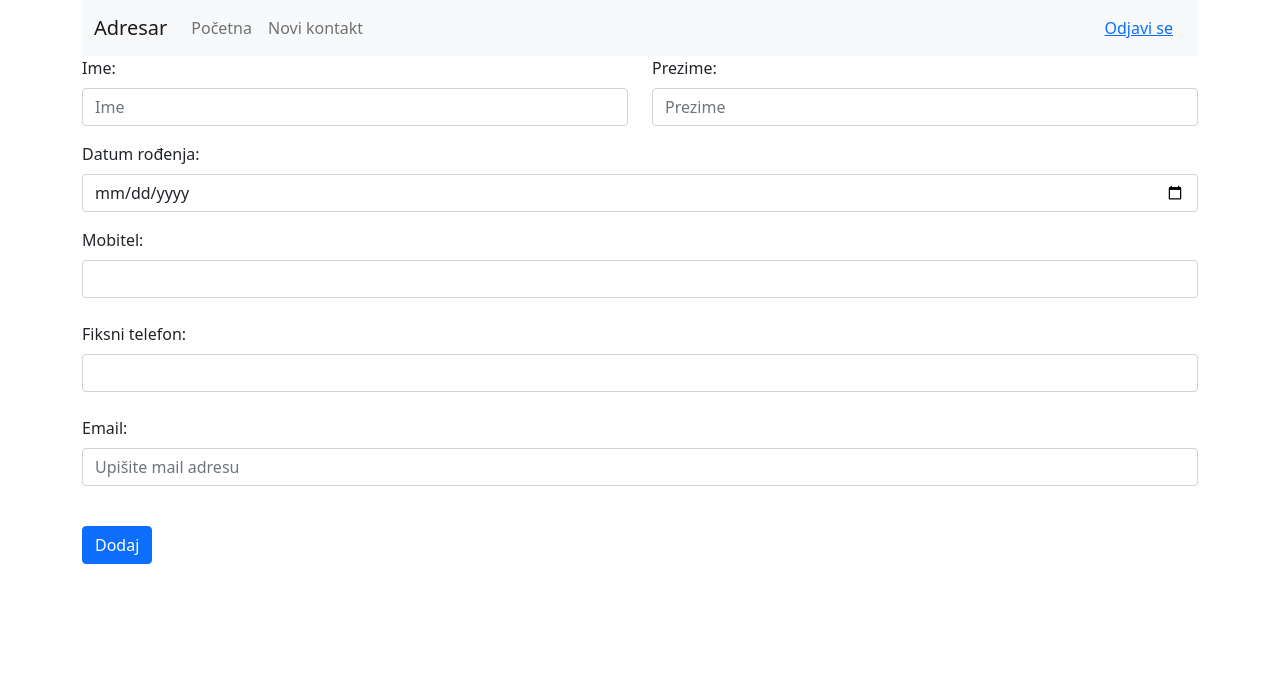
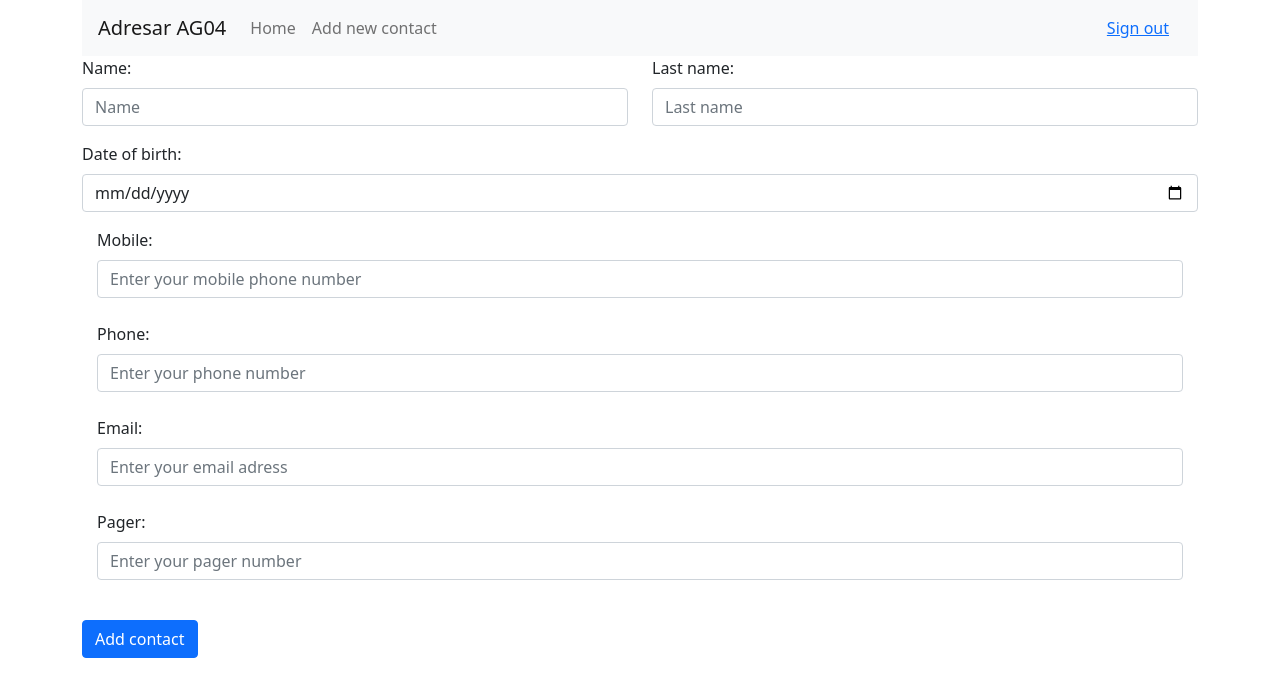
Before and after one commit to ivanrastegorac/adresar, a React (Create React App) app: page /kontakt in a window 1280 px wide. Shown: the top 696 px of the page. Built offline with nearby package versions, Linux system fonts and the light colour scheme; no server answers.

Commit message:
Added new component

```diff
--- a/public/index.html
+++ b/public/index.html
@@ -10,34 +10,28 @@
       content="Web site created using create-react-app"
     />
     <link rel="apple-touch-icon" href="%PUBLIC_URL%/logo192.png" />
-    <!--
-      manifest.json provides metadata used when your web app is installed on a
-      user's mobile device or desktop. See https://developers.google.com/web/fundamentals/web-app-manifest/
-    -->
+
     <link rel="manifest" href="%PUBLIC_URL%/manifest.json" />
-    <!--
-      Notice the use of %PUBLIC_URL% in the tags above.
-      It will be replaced with the URL of the `public` folder during the build.
-      Only files inside the `public` folder can be referenced from the HTML.
-
-      Unlike "/favicon.ico" or "favicon.ico", "%PUBLIC_URL%/favicon.ico" will
-      work correctly both with client-side routing and a non-root public URL.
-      Learn how to configure a non-root public URL by running `npm run build`.
-    -->
-    <title>React App</title>
+    <title>Adresar AG04</title>
+    <link
+      rel="stylesheet"
+      href="https://fonts.googleapis.com/css?family=Roboto|Varela+Round"
+    />
+    <link
+      rel="stylesheet"
+      href="https://stackpath.bootstrapcdn.com/bootstrap/4.5.0/css/bootstrap.min.css"
+    />
+    <link
+      rel="stylesheet"
+      href="https://fonts.googleapis.com/icon?family=Material+Icons"
+    />
+    <link
+      rel="stylesheet"
+      href="https://maxcdn.bootstrapcdn.com/font-awesome/4.7.0/css/font-awesome.min.css"
+    />
   </head>
   <body>
     <noscript>You need to enable JavaScript to run this app.</noscript>
     <div id="root"></div>
-    <!--
-      This HTML file is a template.
-      If you open it directly in the browser, you will see an empty page.
-
-      You can add webfonts, meta tags, or analytics to this file.
-      The build step will place the bundled scripts into the <body> tag.
-
-      To begin the development, run `npm start` or `yarn start`.
-      To create a production bundle, use `npm run build` or `yarn build`.
-    -->
   </body>
 </html>
--- /dev/null
+++ b/src/components/AddNewContact.js
@@ -0,0 +1,151 @@
+import React, { useState } from 'react';
+import {
+  Navbar,
+  Container,
+  Nav,
+  Button,
+  Form,
+  Row,
+  Col,
+} from 'react-bootstrap';
+import { useNavigate } from 'react-router';
+import { useAuth } from '../contexts/AuthContext';
+import { Link } from 'react-router-dom';
+
+export default function Adresar() {
+  const navigate = useNavigate();
+  const [error, setError] = useState('');
+  const { logout } = useAuth();
+  const { add } = useAuth();
+
+  async function handleLogout() {
+    setError('');
+
+    try {
+      await logout();
+      navigate('/');
+    } catch {
+      setError('Failed to log out');
+    }
+  }
+
+  async function handleSubmit(e) {
+    e.preventDefault();
+
+    try {
+      await add();
+      navigate('/');
+    } catch {
+      setError('Failed to add contact');
+    }
+  }
+
+  return (
+    <>
+      <Navbar bg="light" variant="light" sticky="top">
+        <Container>
+          <Navbar.Brand as={Link} to={'/adresar'}>
+            Adresar AG04
+          </Navbar.Brand>
+          <Navbar.Toggle aria-controls="basic-navbar-nav" />
+          <Navbar.Collapse id="basic-navbar-nav">
+            <Nav className="me-auto">
+              <Nav.Link as={Link} to={'/adresar'}>
+                Home
+              </Nav.Link>
+              <Nav.Link as={Link} to={'/kontakt'}>
+                Add new contact
+              </Nav.Link>
+            </Nav>
+          </Navbar.Collapse>
+          <div className="">
+            <Button variant="link" onClick={handleLogout}>
+              Sign out
+            </Button>
+          </div>
+        </Container>
+      </Navbar>
+      <div>
+        <Form onSubmit={handleSubmit}>
+          <Row className="mb-3">
+            <Form.Group as={Col}>
+              <Form.Label>Name:</Form.Label>
+              <Form.Control
+                type="text"
+                name="name"
+                placeholder="Name"
+                required
+              />
+            </Form.Group>
+
+            <Form.Group as={Col}>
+              <Form.Label>Last name:</Form.Label>
+              <Form.Control
+                type="text"
+                name="last name"
+                placeholder="Last name"
+                required
+              />
+            </Form.Group>
+          </Row>
+
+          <Form.Group className="mb-3" controlId="Calendar">
+            <Form.Label>Date of birth:</Form.Label>
+            <Form.Control type="date" name="datum" />
+          </Form.Group>
+
+          <Col className="mb-3">
+            <Form.Group>
+              <Form.Label>Mobile:</Form.Label>
+              <Form.Control
+                type="number"
+                name="mobile"
+                placeholder="Enter your mobile phone number"
+                required
+              />
+            </Form.Group>
+            <br />
+
+            <Form.Group>
+              <Form.Label>Phone:</Form.Label>
+              <Form.Control
+                type="number"
+                name="phone"
+                placeholder="Enter your phone number"
+              />
+            </Form.Group>
+            <br />
+
+            <Form.Group>
+              <Form.Label>Email:</Form.Label>
+              <Form.Control
+                type="email"
+                name="email"
+                placeholder="Enter your email adress"
+              />
+            </Form.Group>
+            <br />
+
+            <Form.Group>
+              <Form.Label>Pager:</Form.Label>
+              <Form.Control
+                type="number"
+                name="pager"
+                placeholder="Enter your pager number"
+              />
+            </Form.Group>
+            <br />
+          </Col>
+          <Button
+            variant="primary"
+            type="submit"
+            className="btn btn-primary"
+            onClick={handleSubmit}
+          >
+            Add contact
+          </Button>
+        </Form>
+      </div>
+    </>
+  );
+}
--- a/src/components/Adresar.js
+++ b/src/components/Adresar.js
@@ -2,21 +2,22 @@ import React, { useState } from 'react';
 import { Navbar, Container, Nav, Button } from 'react-bootstrap';
 import { useNavigate } from 'react-router';
 import { useAuth } from '../contexts/AuthContext';
-import {  Link } from "react-router-dom"
+import { Link } from 'react-router-dom';
+import ContactList from './ContactList';
 
 export default function Adresar() {
   const navigate = useNavigate();
-  const [ error, setError ] = useState("");
+  const [error, setError] = useState('');
   const { logout } = useAuth();
 
   async function handleLogout() {
-    setError('')
+    setError('');
 
     try {
-      await logout()
-      navigate('/login')
+      await logout();
+      navigate('/');
     } catch {
-      setError('Failed to log out')
+      setError('Failed to log out');
     }
   }
 
@@ -24,21 +25,28 @@ export default function Adresar() {
     <>
       <Navbar bg="light" variant="light" sticky="top">
         <Container>
-          <Navbar.Brand as={Link} to={"/adresar"}>Adresar</Navbar.Brand>
+          <Navbar.Brand as={Link} to={'/adresar'}>
+            Adresar AG04
+          </Navbar.Brand>
           <Navbar.Toggle aria-controls="basic-navbar-nav" />
           <Navbar.Collapse id="basic-navbar-nav">
             <Nav className="me-auto">
-              <Nav.Link as={Link} to={"/adresar"}>Početna</Nav.Link>
-              <Nav.Link as={Link} to={"/kontakt"}>Novi kontakt</Nav.Link>
+              <Nav.Link as={Link} to={'/adresar'}>
+                Home
+              </Nav.Link>
+              <Nav.Link as={Link} to={'/kontakt'}>
+                Add new contact
+              </Nav.Link>
             </Nav>
           </Navbar.Collapse>
           <div className="">
             <Button variant="link" onClick={handleLogout}>
-              Odjavi se
+              Sign out
             </Button>
           </div>
         </Container>
       </Navbar>
+      <ContactList />
     </>
   );
 }
--- a/src/components/App.js
+++ b/src/components/App.js
@@ -1,10 +1,10 @@
-import React from "react";
-import Login from "./Login";
-import { Container } from "react-bootstrap";
-import { AuthProvider } from "../contexts/AuthContext";
-import { BrowserRouter as Router, Routes, Route } from "react-router-dom";
-import Adresar from "./Adresar";
-import Kontakt from "./Kontakt";
+import React from 'react';
+import Login from './Login';
+import { Container } from 'react-bootstrap';
+import { AuthProvider } from '../contexts/AuthContext';
+import { BrowserRouter as Router, Routes, Route } from 'react-router-dom';
+import Adresar from './Adresar';
+import AddNewContact from './AddNewContact';
 
 function App() {
   return (
@@ -13,9 +13,9 @@ function App() {
         <Router>
           <AuthProvider>
             <Routes>
-                <Route path="/adresar" element={<Adresar/>} />
-                <Route path="/login" element={<Login/>} />
-                <Route path="/kontakt" element={<Kontakt/>}/>
+              <Route path="/adresar" element={<Adresar />} />
+              <Route path="/" element={<Login />} />
+              <Route path="/kontakt" element={<AddNewContact />} />
             </Routes>
           </AuthProvider>
         </Router>
--- /dev/null
+++ b/src/components/Contact.js
@@ -0,0 +1,12 @@
+export default function Contact({ contact }) {
+  return (
+    <>
+      <td>{contact.name}</td>
+      <td>{contact.lastName}</td>
+      <td>{contact.mobile}</td>
+      <td>{contact.phone}</td>
+      <td>{contact.email}</td>
+      <td>{contact.pager}</td>
+    </>
+  );
+}
--- /dev/null
+++ b/src/components/ContactList.js
@@ -0,0 +1,67 @@
+import React from 'react';
+import Contact from './Contact';
+
+export const contacts = [
+  {
+    id: 1,
+    name: 'Tom',
+    lastName: 'Hardy',
+    mobile: '0915464578',
+    phone: '12',
+    email: 'tomica@gmail.com',
+    pager: '322',
+  },
+  {
+    id: 2,
+    name: 'Pero',
+    lastName: 'Perić',
+    mobile: '09154634438',
+    phone: '231',
+    email: 'perica@gmail.com',
+    pager: '123456789',
+  },
+  {
+    id: 3,
+    name: 'Maja',
+    lastName: 'Majić',
+    mobile: '0981264578',
+    phone: '98765433',
+    email: 'maja@gmail.com',
+    pager: '',
+  },
+  {
+    id: 4,
+    name: 'Tonka',
+    lastName: 'Tonić',
+    mobile: '099498578',
+    phone: '',
+    email: 'tonaBandera@gmail.com',
+    pager: '',
+  },
+];
+
+export default function ContactList() {
+  return (
+    <>
+      <table>
+        <thead>
+          <tr>
+            <th>Name</th>
+            <th>Last Name</th>
+            <th>Mobile</th>
+            <th>Phone</th>
+            <th>Email</th>
+            <th>Pager</th>
+          </tr>
+        </thead>
+        <tbody>
+          {contacts.map((contact) => (
+            <tr key={contact.id}>
+              <Contact contact={contact} />
+            </tr>
+          ))}
+        </tbody>
+      </table>
+    </>
+  );
+}
--- a/src/components/Kontakt.js
+++ /dev/null
@@ -1,90 +0,0 @@
-import React, { useState } from 'react';
-import { Navbar, Container, Nav, Button, Form, Row, Col } from 'react-bootstrap';
-import { useNavigate } from 'react-router';
-import { useAuth } from '../contexts/AuthContext';
-import { Link } from 'react-router-dom';
-
-export default function Adresar() {
-  const navigate = useNavigate();
-  const [error, setError] = useState('');
-  const { logout } = useAuth();
-
-  async function handleLogout() {
-    setError('');
-
-    try {
-      await logout();
-      navigate('/login');
-    } catch {
-      setError('Failed to log out');
-    }
-  }
-
-  return (
-    <>
-      <Navbar bg="light" variant="light" sticky="top">
-        <Container>
-          <Navbar.Brand as={Link} to={'/adresar'}>
-            Adresar
-          </Navbar.Brand>
-          <Navbar.Toggle aria-controls="basic-navbar-nav" />
-          <Navbar.Collapse id="basic-navbar-nav">
-            <Nav className="me-auto">
-              <Nav.Link as={Link} to={'/adresar'}>
-                Početna
-              </Nav.Link>
-              <Nav.Link as={Link} to={'/kontakt'}>
-                Novi kontakt
-              </Nav.Link>
-            </Nav>
-          </Navbar.Collapse>
-          <div className="">
-            <Button variant="link" onClick={handleLogout}>
-              Odjavi se
-            </Button>
-          </div>
-        </Container>
-      </Navbar>
-      <div>
-        <Form>
-          <Row className="mb-3">
-            <Form.Group as={Col} >
-              <Form.Label>Ime:</Form.Label>
-              <Form.Control type="text" placeholder="Ime" required/>
-            </Form.Group>
-
-            <Form.Group as={Col} >
-              <Form.Label>Prezime:</Form.Label>
-              <Form.Control type="text" placeholder="Prezime" required/>
-            </Form.Group>
-          </Row>
-
-          <Form.Group className="mb-3" controlId="Calendar">
-            <Form.Label>Datum rođenja:</Form.Label>
-            <Form.Control type="date" />
-          </Form.Group>
-
-          <Col className="mb-3">
-            <Form.Group>
-              <Form.Label>Mobitel:</Form.Label>
-              <Form.Control type="number" required/>
-            </Form.Group><br/>
-
-            <Form.Group >
-              <Form.Label>Fiksni telefon:</Form.Label>
-              <Form.Control type="number" />
-            </Form.Group><br/>
-
-            <Form.Group>
-              <Form.Label>Email:</Form.Label>
-              <Form.Control type="email" placeholder="Upišite mail adresu" />
-            </Form.Group><br/>
-          </Col>
-          <Button variant="primary" type="submit">
-            Dodaj
-          </Button>
-        </Form>
-      </div>
-    </>
-  );
-}
--- a/src/components/Login.js
+++ b/src/components/Login.js
@@ -9,7 +9,33 @@ export default function Login() {
   const { login } = useAuth();
   const [error, setError] = useState('');
   const [loading, setLoading] = useState(false);
-  const navigate = useNavigate;
+  const navigate = useNavigate();
+  // const [passwordError, setPasswordError] = useState(passVerificationError);
+
+  // const initialState = {
+  //   name: '',
+  //   password: ''
+  // }
+
+  // const LoginForm = () => {
+  //   const [newUser, setNewUser] = useState(initialState);
+
+  //   // function handleOnChange = (e) => {
+  //   //   const { email, value } = e.target
+
+  //   //   setNewUser({...newUser, [email]: value});
+  //   // }
+
+  //   // }
+  // }
+
+  // const passVerificationError = {
+  //   isLenthy: false,
+  //   hasUpper: false,
+  //   hasLower: false,
+  //   hasNumber: false,
+  //   hasSpcChr: false
+  // };
 
   async function handleSubmit(e) {
     e.preventDefault();
@@ -18,8 +44,9 @@ export default function Login() {
       setError('');
       setLoading(true);
       await login(emailRef.current.value, passwordRef.current.value);
-      navigate('/');
-    } catch {
+      navigate('/adresar');
+    } catch (err){
+      console.log(err);
       setError('Failed to Log In');
     }
     setLoading(false);
@@ -33,30 +60,31 @@ export default function Login() {
       >
         <Card>
           <Card.Body>
-            <h1 className="text-center mb-4">Adresar</h1>
+            <h1 className="text-center mb-4">Adresar AG04</h1>
           </Card.Body>
           <Card.Body>
             <h2 className="text-center mb-4">Log In</h2>
             {error && <Alert variant="danger">{error}</Alert>}
             <Form onSubmit={handleSubmit}>
               <Form.Group id="email">
-                <Form.Label>Email</Form.Label>
-                <Form.Control type="email" ref={emailRef} required />
+                <Form.Label>Email:</Form.Label>
+                <Form.Control type="email" name="email" ref={emailRef} required />
               </Form.Group>
               <br />
               <Form.Group id="password">
-                <Form.Label>Password</Form.Label>
-                <Form.Control
-                  type="password"
-                  ref={passwordRef}
-                  required
-                  aria-describedby="passwordHelpBlock"
-                />
-                <Form.Text id="passwordHelpBlock" muted>
-                  Your password must be 8-20 characters long, contain letters, numbers, special characters and must not contain spaces
-                  or emoji.
-                </Form.Text>
+                <Form.Label>Password:</Form.Label>
+                <Form.Control type="password" name="password" ref={passwordRef} required/>
               </Form.Group>
+              <br/>
+
+              {/* <ul className="mb-4">
+                <li className={passwordError.isLenthy ? "text-succes" : "text-danger"}>Najmanje 6 znakova</li>
+                <li className={passwordError.hasUpper ? "text-succes" : "text-danger"}>Najmanje jedno veliko slovo</li>
+                <li className={passwordError.hasLower ? "text-succes" : "text-danger"}>Najmanje jedno malo slovo</li>
+                <li className={passwordError.hasNumber ? "text-succes" : "text-danger"}>Najmanje jedan broj</li>
+                <li className={passwordError.hasSpcChr ? "text-succes" : "text-danger"}>Najmanje jedan poseban znak, npr. !?@#$%&</li>
+              </ul> */}
+
               <br />
               <Button disabled={loading} className="w-100" type="submit">
                 Log In
```
Also changed, not shown: src/contexts/ContactContext.js (added). Lines whose indentation alone changed are shown as unchanged.
